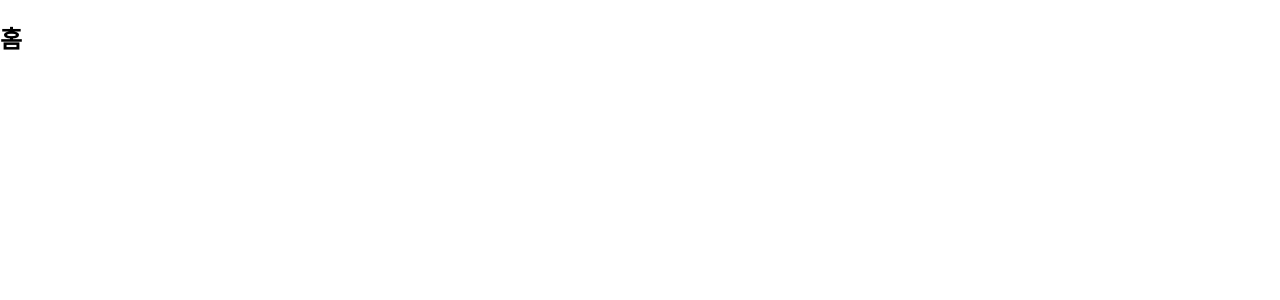
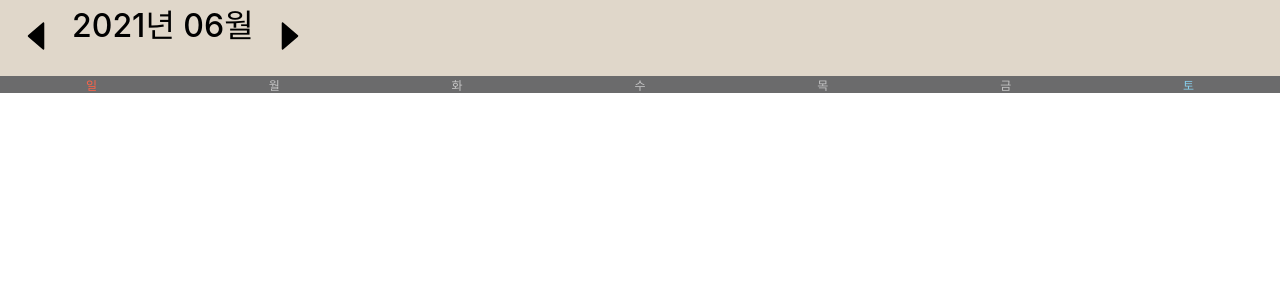
Before and after one commit to hoyeon96/Todolist, a React (Create React App) app: page / in a window 1280 px wide. Shown: the top 300 px of the page. Built offline with nearby package versions, Linux system fonts and the light colour scheme.

Commit message:
캘린더 헤더부분 및 캘린더 요일표 작성

```diff
--- a/package.json
+++ b/package.json
@@ -6,7 +6,9 @@
     "@testing-library/jest-dom": "^5.11.4",
     "@testing-library/react": "^11.1.0",
     "@testing-library/user-event": "^12.1.10",
+    "moment": "^2.29.1",
     "react": "^17.0.2",
+    "react-datepicker": "^4.1.1",
     "react-dom": "^17.0.2",
     "react-icons": "^4.2.0",
     "react-router-dom": "^5.2.0",
--- /dev/null
+++ b/src/RCA.css
@@ -0,0 +1,68 @@
+/* header */
+.RCA-header-container{
+    flex-basis: 50px;
+    background-color: rgb(224, 215, 202);
+    display: flex;
+
+}
+
+.move-button{
+    width: 40px;
+    height: 40px;
+    display: inline-block;
+    margin: 1rem;
+}
+
+.icon{
+    background-size: contain;
+    background-repeat: no-repeat;
+    cursor: pointer;
+}
+
+.RCA-header-middle{
+    justify-content: center;
+    font-size: 2rem;
+    font-weight: 500;
+}
+
+.RCA-header-calendarYM{
+    box-sizing: border-box;
+    text-align: center;
+    margin: 0;
+}
+
+.RCA-header-buttons{
+    padding-left: 0;
+    display: flex;
+    list-style-type: none;
+    margin: 0;
+}
+
+/* 캘린더 바디 중 요일 영역 */
+
+.calBodyHeader {
+  height: 100%;
+  width: 100%;
+  font-size: 0.75rem;
+
+  background-color: #6b6b6c;
+
+  display: grid;
+  grid-template-columns: repeat(7, 1fr);
+
+  justify-items: center;
+  align-items: center;
+}
+
+/* 요일별 셀 속성 */
+.date-weekday{
+    color : rgba(255, 255, 255, 0.603);
+}
+
+.date-sun{
+    color: #ff6347;
+}
+
+.date-sat{
+    color: #87ceeb;
+}
--- /dev/null
+++ b/src/components/CalendarHead.js
@@ -0,0 +1,41 @@
+import React, { useState } from 'react';
+import moment from 'moment';
+import {AiFillCaretLeft, AiFillCaretRight} from 'react-icons/ai';
+import '../RCA.css';
+
+
+function CalendarHeader() {
+
+    const [ month, setMonth ] = useState(moment());
+    const [ viewMonth, setViewMonth ] = useState(month.format('YYYY년 MM월'));
+
+    return (
+      <div className="RCA-header-container">
+        <div className="RCA-header-buttons RCA-header-middle">
+          <AiFillCaretLeft
+            className="move-button icon"
+            onClick={() =>
+                { setMonth(month.add(-1, 'months'));
+                setViewMonth(month.format('YYYY년 MM월'));
+                console.info(month) }
+            }
+          />
+        </div>
+        <div className="RCA-header-calendarYM RCA-header-middle">
+          { viewMonth }
+        </div>
+        <div className="calHeaderBtn calHeaderAfterBtn">
+          <AiFillCaretRight
+            className="move-button icon"
+            onClick={() => {
+                setMonth(month.add(1, 'months'));
+                setViewMonth(month.format('YYYY년 MM월'));
+                console.info(month) }
+            }
+          />
+        </div>
+      </div>
+    );
+  }
+
+  export default CalendarHeader;
--- /dev/null
+++ b/src/components/DateHeader.js
@@ -0,0 +1,42 @@
+import React from 'react';
+import '../RCA.css';
+
+function DateHeader(){
+  const dateArray = ["일", "월", "화", "수", "목", "금", "토"];
+
+  const mapArrayToDate = (dateArray) => {
+    return dateArray.map((date, index) => {
+      const className = () => {
+        let className = "calDateHeader";
+        if (index === 0) {
+          return className + " date-sun"
+        } else if (index === 6) {
+          return className + " date-sat"
+        } else {
+          return className + " date-weekday"
+        }
+      }
+        return (
+          <div className = {className()} key={index}>
+            { date }
+          </div>
+        )
+    })
+  }
+
+  return (
+    <div className="calBodyWrapper">
+      <div className="calBodyHeader">
+        { mapArrayToDate(dateArray) }
+      </div>
+      <div className="calBodyContent">
+
+      </div>
+    </div>
+  );
+}
+
+
+
+
+export default DateHeader;
--- a/src/pages/Home.js
+++ b/src/pages/Home.js
@@ -1,13 +1,35 @@
-import React from 'react';
+import React , { Component } from 'react';
+import moment from 'moment';
+import CalendarHeader from '../components/CalendarHead';
+import DateHeader from '../components/DateHeader';
 
-const Home = () => {
-    return (
-        <div>
-            <h2>
-                홈
-            </h2>
-        </div>
-    );
-};
+export default class Home extends Component {
 
-export default Home;
+    state = {
+        calendarYM : moment(),
+        today : moment()
+    }
+
+    moveMonth = (month) => {
+        this.setState({
+            calendarYM : this.state.calendarYM.add(month,'M')
+        })
+    }
+
+
+    render() {
+
+        return (
+            <div className="test-layout">
+                <div className="RCA-app-container">
+                    <CalendarHeader
+                        calendarYM={this.state.calendarYM.format("YYYY년 MM월")}
+                        today={this.state.today.format("현재 YYYY - MM - DD")}
+                        moveMonth={this.moveMonth}
+                    />
+                    <DateHeader />
+                </div>
+            </div>
+        )
+    }
+}
```
Also changed, not shown: src/calender/calender.js (deleted, +0 -13 lines), src/calendar/calendar.js (added), 1 other file (tests, documents, lock files or other folders).
